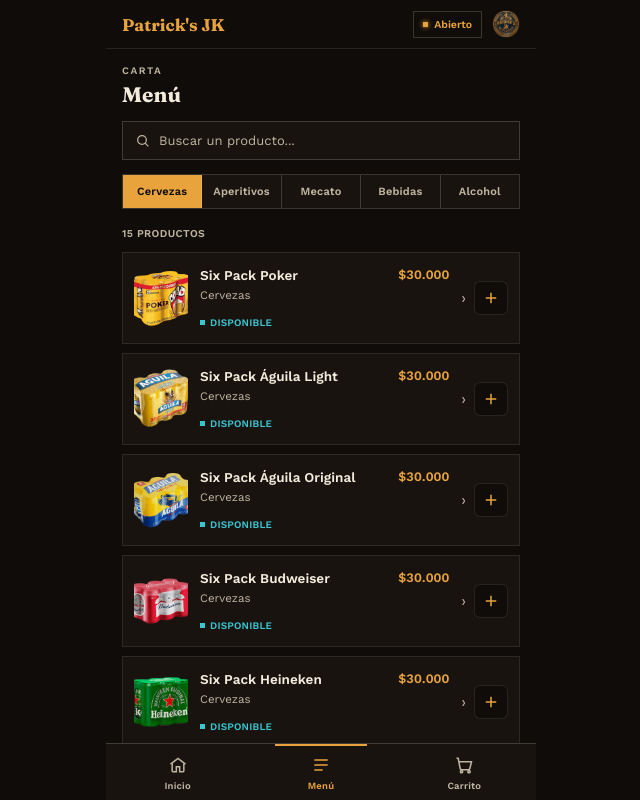
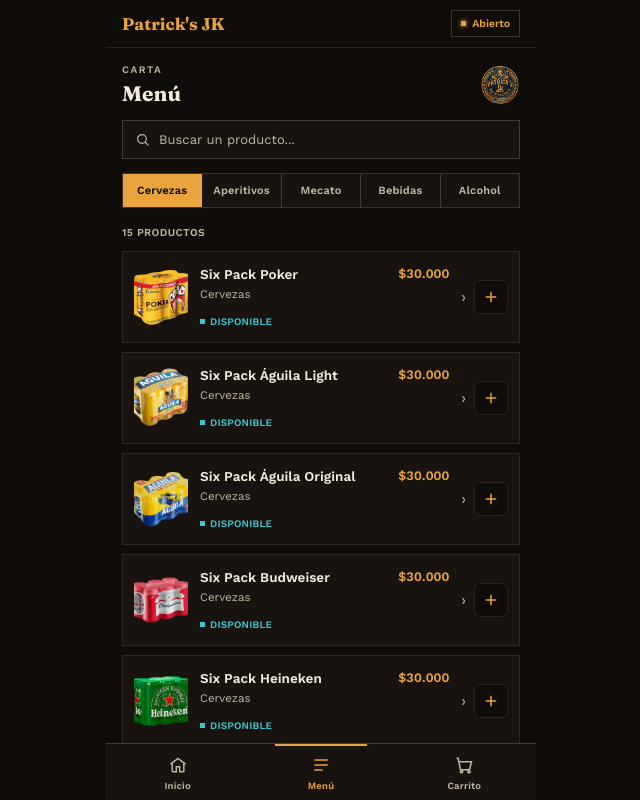
Before and after one commit to CamiloBonilla1226/Patricks-JK, a React (Vite) app: page / in a window 1280 px wide. Both pictures are taken after a click on the button "Menú". Shown: the top 800 px of the page, without its empty margins (319-959 px from the left). Built offline with nearby package versions, Linux system fonts and the light colour scheme; no server answers.

Commit message:
logo correccion

```diff
--- a/src/App.css
+++ b/src/App.css
@@ -71,7 +71,17 @@
 
 /* ================= SECTION HEAD ================= */
 .sec-head {
+  display: flex;
+  align-items: center;
+  justify-content: space-between;
+  gap: 12px;
   margin-bottom: 14px;
+}
+.sec-head-logo {
+  flex: none;
+  height: 40px;
+  width: auto;
+  object-fit: contain;
 }
 .sec-head .eyebrow {
   font-size: 10px;
@@ -160,6 +170,12 @@
   }
 }
 #tab-inicio .sec-head h1 {
+  /* .sec-head ahora es flex (para poner el logo junto al título en Menú y
+     Carrito) — Inicio no tiene logo ahí, pero su único hijo (el h1) necesita
+     flex:1 para seguir ocupando todo el ancho y que el centrado no quede
+     sin efecto (un ítem flex se encoge a su contenido si no se le dice
+     lo contrario). */
+  flex: 1;
   text-align: center;
 }
 .hero-logo {
--- a/src/App.jsx
+++ b/src/App.jsx
@@ -73,7 +73,7 @@
 
   return (
     <div className="app">
-      <TopBar showLogo={activeTab === 'menu' || activeTab === 'carrito'} />
+      <TopBar />
 
       <main {...contentSwipeHandlers}>
         <div
--- a/src/components/TopBar/TopBar.css
+++ b/src/components/TopBar/TopBar.css
@@ -69,9 +69,3 @@
   background: var(--cream-dim);
   box-shadow: none;
 }
-.topbar-logo {
-  flex: none;
-  height: 28px;
-  width: auto;
-  object-fit: contain;
-}
--- a/src/components/TopBar/TopBar.jsx
+++ b/src/components/TopBar/TopBar.jsx
@@ -1,13 +1,8 @@
 import { useNow } from '../../utils/useNow'
 import { isOpenNow } from '../../utils/schedule'
-import logo from '../../assets/images/logo-optimized.png'
 import './TopBar.css'
 
-/**
- * @param {boolean} showLogo - Muestra el logo arriba a la derecha. Solo en
- * Menú y Carrito (Inicio ya tiene su propia identidad visual más grande).
- */
-export default function TopBar({ showLogo = false }) {
+export default function TopBar() {
   const now = useNow()
   const open = isOpenNow(now)
 
@@ -18,7 +13,6 @@
         <span className="dot"></span>
         {open ? 'Abierto' : 'Cerrado'}
       </div>
-      {showLogo && <img className="topbar-logo" src={logo} alt="Patrick's JK" />}
     </header>
   )
 }
--- a/src/screens/Carrito.jsx
+++ b/src/screens/Carrito.jsx
@@ -12,6 +12,7 @@
 import { buildWhatsAppOrderLink } from '../utils/whatsapp'
 import { obtenerDeviceId } from '../lib/deviceId'
 import { verificarSiYaJugo } from '../lib/ruleta'
+import logo from '../assets/images/logo-optimized.png'
 
 const COMMENT_MAX_LENGTH = 300
 const SUGGESTIONS_MAX_PRICE = 20000
@@ -136,8 +137,11 @@
   return (
     <section className="screen" id="tab-carrito">
       <div className="sec-head">
-        <div className="eyebrow">Tu pedido</div>
-        <h1>Carrito</h1>
+        <div>
+          <div className="eyebrow">Tu pedido</div>
+          <h1>Carrito</h1>
+        </div>
+        <img className="sec-head-logo" src={logo} alt="Patrick's JK" />
       </div>
       <div id="cartContent">
         {items.length === 0 ? (
--- a/src/screens/Menu.jsx
+++ b/src/screens/Menu.jsx
@@ -5,6 +5,7 @@
 import { useDisponibilidad } from '../context/DisponibilidadContext'
 import { resolveProductAvailability } from '../utils/availability'
 import { matchesQuery } from '../utils/search'
+import logo from '../assets/images/logo-optimized.png'
 
 const SEARCH_MAX_LENGTH = 60
 
@@ -29,8 +30,11 @@
   return (
     <section className="screen" id="tab-menu">
       <div className="sec-head">
-        <div className="eyebrow">Carta</div>
-        <h1>Menú</h1>
+        <div>
+          <div className="eyebrow">Carta</div>
+          <h1>Menú</h1>
+        </div>
+        <img className="sec-head-logo" src={logo} alt="Patrick's JK" />
       </div>
 
       <div className="search-box" data-no-swipe>
```
